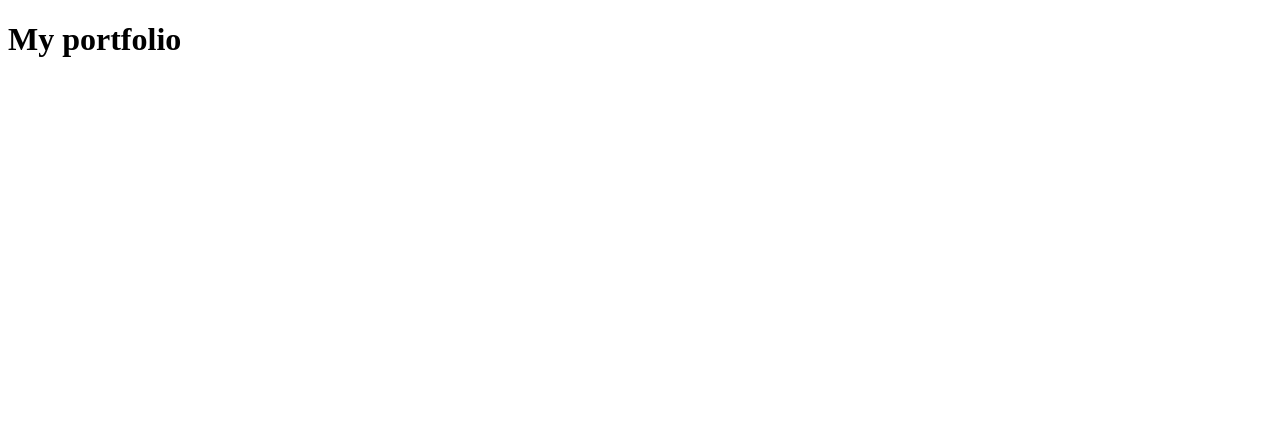
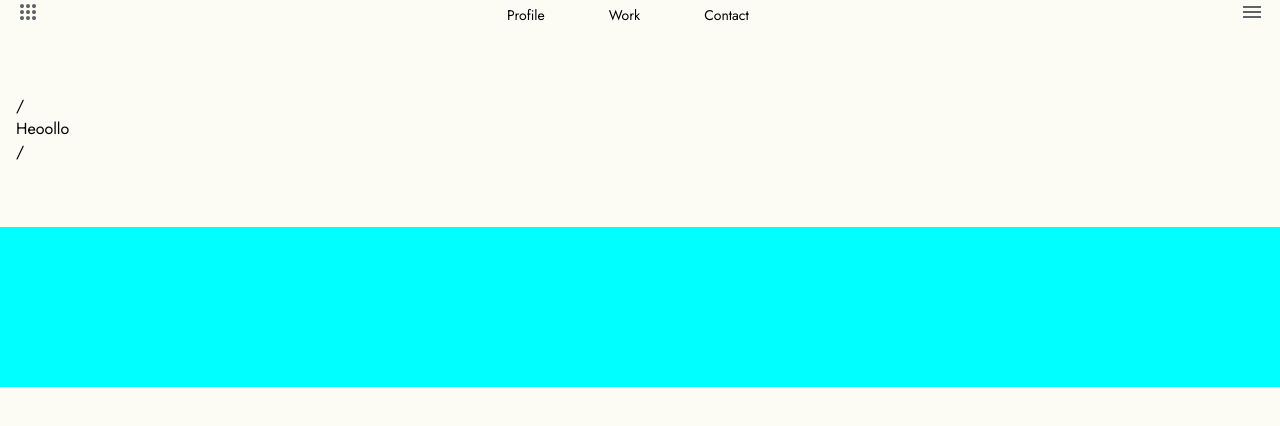
Before and after one commit to timehddud01/my_project_portfolio, a website: page index.html in a window 1280 px wide. Drawn offline with Linux system fonts and the light colour scheme.

Commit message:
1st_step

```diff
--- a/index.html
+++ b/index.html
@@ -4,8 +4,54 @@
     <meta charset="UTF-8" />
     <meta name="viewport" content="width=device-width, initial-scale=1.0" />
     <title>Portfolio_web_KDY</title>
+    <link rel="stylesheet" href="./style/style.css" />
+    <script src="./script/script.js" defer></script>
   </head>
   <body>
-    <h1>My portfolio</h1>
+    <nav class="nav">
+      <div class="nav__wrapper">
+        <div class="logo">
+          <svg
+            xmlns="http://www.w3.org/2000/svg"
+            height="24px"
+            viewBox="0 -960 960 960"
+            width="24px"
+            fill="#5f6368"
+          >
+            <path
+              d="M240-160q-33 0-56.5-23.5T160-240q0-33 23.5-56.5T240-320q33 0 56.5 23.5T320-240q0 33-23.5 56.5T240-160Zm240 0q-33 0-56.5-23.5T400-240q0-33 23.5-56.5T480-320q33 0 56.5 23.5T560-240q0 33-23.5 56.5T480-160Zm240 0q-33 0-56.5-23.5T640-240q0-33 23.5-56.5T720-320q33 0 56.5 23.5T800-240q0 33-23.5 56.5T720-160ZM240-400q-33 0-56.5-23.5T160-480q0-33 23.5-56.5T240-560q33 0 56.5 23.5T320-480q0 33-23.5 56.5T240-400Zm240 0q-33 0-56.5-23.5T400-480q0-33 23.5-56.5T480-560q33 0 56.5 23.5T560-480q0 33-23.5 56.5T480-400Zm240 0q-33 0-56.5-23.5T640-480q0-33 23.5-56.5T720-560q33 0 56.5 23.5T800-480q0 33-23.5 56.5T720-400ZM240-640q-33 0-56.5-23.5T160-720q0-33 23.5-56.5T240-800q33 0 56.5 23.5T320-720q0 33-23.5 56.5T240-640Zm240 0q-33 0-56.5-23.5T400-720q0-33 23.5-56.5T480-800q33 0 56.5 23.5T560-720q0 33-23.5 56.5T480-640Zm240 0q-33 0-56.5-23.5T640-720q0-33 23.5-56.5T720-800q33 0 56.5 23.5T800-720q0 33-23.5 56.5T720-640Z"
+            />
+          </svg>
+        </div>
+        <ul class="menu menu--pos-right">
+          <li><a href="./src/profile.html" class="menu__item">Profile</a></li>
+          <li><a href="./src/work.html" class="menu__item">Work</a></li>
+          <li><a href="./src/contact.html" class="menu__item">Contact</a></li>
+        </ul>
+        <div class="list">
+          <svg
+            xmlns="http://www.w3.org/2000/svg"
+            height="24px"
+            viewBox="0 -960 960 960"
+            width="24px"
+            fill="#5f6368"
+          >
+            <path
+              d="M120-240v-80h720v80H120Zm0-200v-80h720v80H120Zm0-200v-80h720v80H120Z"
+            />
+          </svg>
+        </div>
+      </div>
+    </nav>
+    <div class="middle">
+      <div class="middle__wrapper">
+        <div class="side">/</div>
+        <div class="main">Heoollo</div>
+        <div class="side">/</div>
+      </div>
+    </div>
+    <footer class="footer">
+      <div class="footer__wrapper"></div>
+    </footer>
   </body>
 </html>
--- /dev/null
+++ b/style/profile_style.scss
@@ -0,0 +1,3 @@
+* {
+  box-sizing: border-box;
+}
--- /dev/null
+++ b/style/style.scss
@@ -0,0 +1,75 @@
+@import 'https://fonts.googleapis.com/css2?family=Jost:ital,wght@0,100..900;1,100..900&display=swap';
+
+* {
+  box-sizing: border-box;
+  padding: 0;
+  margin: 0;
+}
+
+body {
+  font-family: Jost, sans-serif;
+  color: #000;
+  background-color: rgb(252 252 245);
+}
+
+.nav {
+  position: sticky;
+  top: 0;
+  padding-inline: 1rem;
+
+  // background-color: aqua;
+
+  &__wrapper {
+    display: grid;
+    grid-template-columns: 2rem 1fr repeat(3, auto) 1fr auto;
+    gap: 2rem;
+    align-items: center;
+    margin-inline: auto;
+  }
+}
+
+.logo {
+  grid-column: 1;
+}
+
+.list {
+  grid-column: -1;
+}
+
+.menu {
+  display: grid;
+  grid-template-columns: subgrid;
+  padding-left: 0;
+  list-style: none;
+
+  &--pos {
+    &-right {
+      grid-column: 3 / span 3;
+    }
+  }
+
+  &__item {
+    display: grid;
+    align-items: center;
+    padding-inline: 1rem;
+    font-size: 14px;
+    font-weight: 400;
+    color: inherit;
+    text-decoration: none;
+
+    &:hover {
+      text-decoration: underline;
+    }
+  }
+}
+
+.middle {
+  padding-block: 4rem;
+  padding-inline: 1rem;
+}
+
+.footer {
+  padding-block: 5rem;
+  padding-inline: 1.5rem;
+  background-color: aqua;
+}
```
Also changed, not shown: src/contact.html (added, +11 -0 lines), src/profile.html (added, +12 -0 lines), src/work.html (added, +11 -0 lines), script/script.js (added), style/profile_style.css (added), style/style.css (added).
